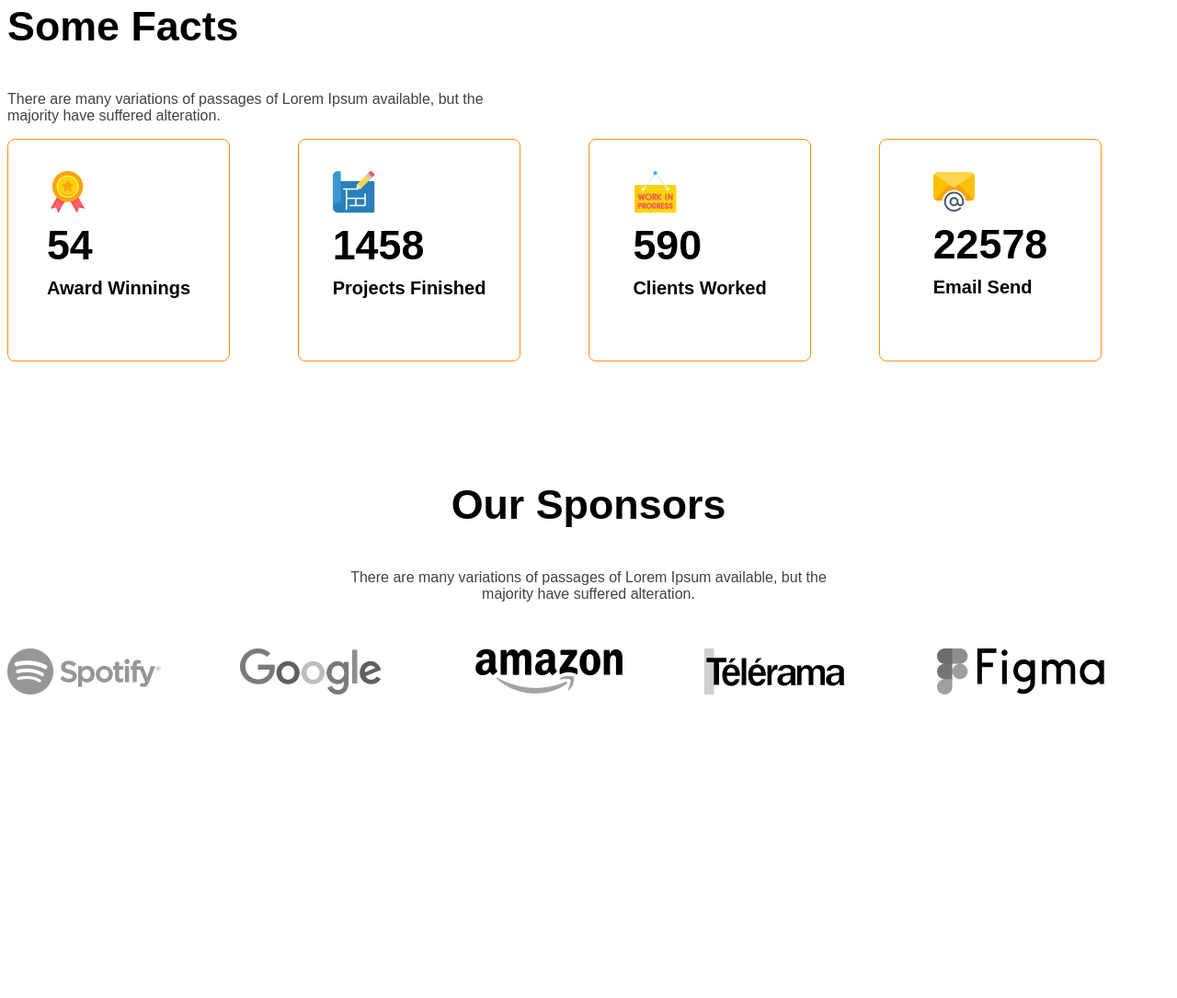
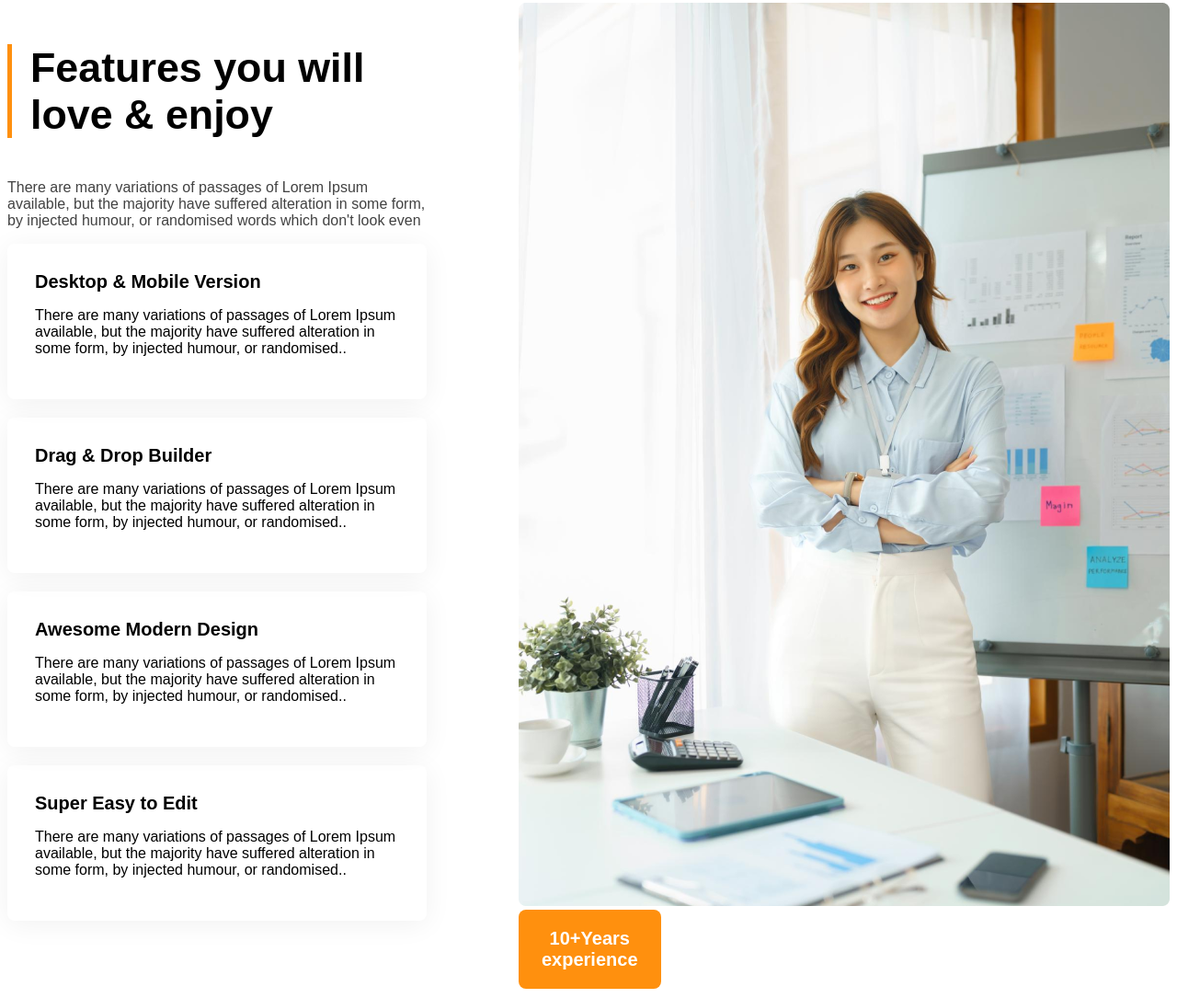
Before and after one commit to ismailnoahn/G3-architects-website, a plain HTML site: page index.html in a window 1280 px wide. Shown: the part 1987-3072 px from the top of the page at 92% size. Before the commit the page ends 2750 px from the top, so only its background shows below. Drawn offline with Linux system fonts and the light colour scheme.

Commit message:
added features card and images work in pending

```diff
--- a/index.html
+++ b/index.html
@@ -27,7 +27,10 @@
 <button class="btn-primary">Explore More</button>
             </div>
 
-<img class="banner-image" src="images/banner.png" alt="">
+
+    <img class="banner-image" src="images/banner.png" alt="">
+
+
 
 
 
@@ -50,6 +53,39 @@
 Explore More</p>
 <button class="btn-primary">Explore more</button>
             </div>
+        </section>
+        <section class="features display-flex">
+            <div>
+                <h3 id="feature-section-title" class="section-title">Features you will <br> love & enjoy</h3>
+                <p class="text-gray">There are many variations of passages of Lorem Ipsum available, but the majority have suffered alteration in some form, by injected humour, or randomised words which don't look even</p>
+                <div class="feature-card">
+                    <h4 class="feature-title">Desktop & Mobile Version</h4>
+                    <p class="text-text-gray">There are many variations of passages of Lorem Ipsum available, but the majority have suffered alteration in some form, by injected humour, or randomised..</p>
+                </div>
+                <div class="feature-card">
+                    <h4 class="feature-title">Drag & Drop Builder</h4>
+                    <p class="text-text-gray">There are many variations of passages of Lorem Ipsum available, but the majority have suffered alteration in some form, by injected humour, or randomised..</p>
+                </div>
+                <div class="feature-card">
+                    <h4 class="feature-title">Awesome Modern Design</h4>
+                    <p class="text-text-gray">There are many variations of passages of Lorem Ipsum available, but the majority have suffered alteration in some form, by injected humour, or randomised..</p>
+                </div>
+                <div class="feature-card">
+                    <h4 class="feature-title">Super Easy to Edit</h4>
+                    <p class="text-text-gray">There are many variations of passages of Lorem Ipsum available, but the majority have suffered alteration in some form, by injected humour, or randomised..</p>
+                </div>
+
+            </div>
+
+            <div>
+                <img src="images/architect.png" alt="">
+                <button id="experience-badge" class="btn-primary">
+                    <span id="experience-year">10+Years</span>
+                    <br>
+                    <span>experience</span>
+                </button>
+            </div>
+
         </section>
         <section>
             <h3 class="section-title">Some Facts</h3>
@@ -100,6 +136,7 @@
                 <p class="text-gray">There are many variations of passages of Lorem Ipsum available, but the majority have suffered alteration.</p>
 
 
+
             </div>
             <div class="sponsor-companies">
                 <img src="images/sponsors/spotify.png" alt="">
--- a/styles.css
+++ b/styles.css
@@ -92,6 +92,30 @@
 #quick-list{
     font-weight: 500;
 }
+.features{
+    gap: 100px;
+}
+#feature-section-title{
+    border-left: 5px solid #FF900E;
+    padding-left: 20px;
+}
+.feature-card{
+    padding: 30px;
+    border-radius: 8px;
+    border-radius: 8px;
+    box-shadow: 0 4px 30px 0 rgba(0, 0, 0, 0.06);
+    margin-bottom: 20px;
+
+}
+.feature-card .feature-title{
+    font-weight: 600;
+    font-size: 1.25rem;
+    margin-top: 0px;
+    margin-bottom: 0px;
+
+
+
+}
 .facts-container{
     display: grid;
     grid-template-columns: repeat(4, 1fr);
```
